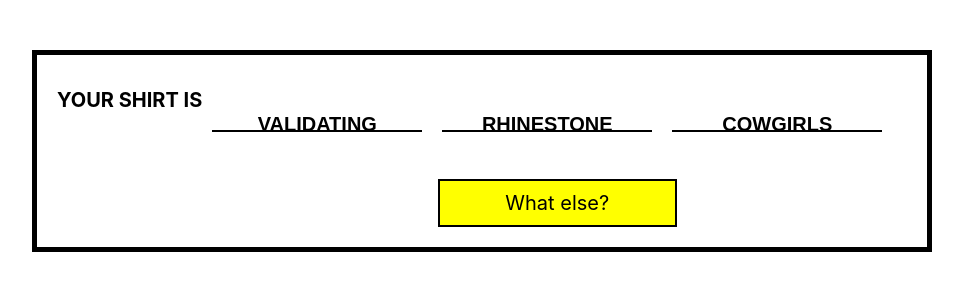
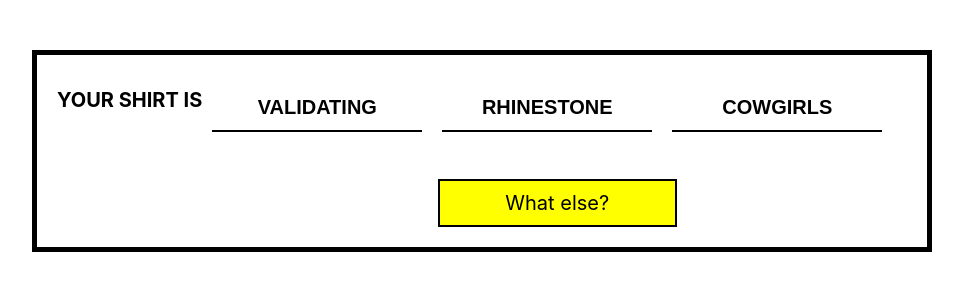
Before and after one commit to adriencyberspace/react-madlib-slot-machine, a React (Create React App) app: page / in a window 1280 px wide. Shown: the top 300 px of the page, without its empty margins (158-1121 px from the left). Built offline with nearby package versions, Linux system fonts and the light colour scheme.

Commit message:
sput everything in one component

```diff
--- a/src/App.css
+++ b/src/App.css
@@ -42,7 +42,7 @@ section {
 
 .container {
   position: absolute;
-  top: 2px;
+  top: -15px;
   width: 100%;
   transition: top ease-in-out 0.5s;
   text-align: center;
--- a/src/App.js
+++ b/src/App.js
@@ -4,10 +4,7 @@ import MadlibSlotMachine from './MadlibSlotMachine';
 function App() {
   return (
     <>
-      <div className="main-flex">
-        <h1>YOUR SHIRT IS</h1>
-        <MadlibSlotMachine />
-      </div>
+      <MadlibSlotMachine />
     </>
   );
 }
--- a/src/MadlibSlotMachine.js
+++ b/src/MadlibSlotMachine.js
@@ -146,6 +146,8 @@ const MadlibSlotMachine = () => {
   };
 
   return (
+    <div className="main-flex">
+      <h1>YOUR SHIRT IS</h1>
       <div className="slot-machine">
         <div className="slot">
           <section>
@@ -187,6 +189,7 @@ const MadlibSlotMachine = () => {
           {rolling ? "Finding out..." : "What else?"}
         </div>
       </div>
+    </div>
     );
 };
 
```
